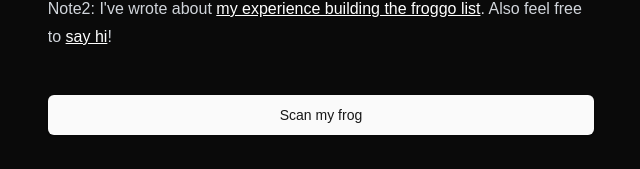
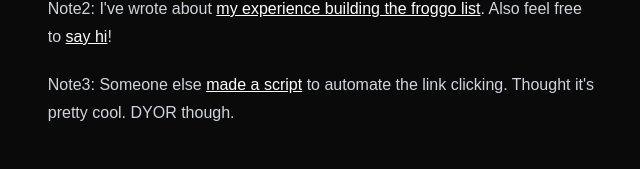
Before and after one commit to yehjxraymond/frog, a Next.js app: page / in a window 1280 px wide. Shown: the part 401-570 px from the top of the page, without its empty margins (319-959 px from the left). Built offline with nearby package versions, Linux system fonts and the light colour scheme; no server answers; the database is empty.

Commit message:
feat: linking to script

```diff
--- a/src/components/home.tsx
+++ b/src/components/home.tsx
@@ -92,6 +92,17 @@ export const Home = ({ frogs }: { frogs: Frog[] }) => {
           </Link>
           !
         </p>
+        <p>
+          Note3: Someone else{" "}
+          <Link
+            href="https://github.com/derrix060/frog_collector"
+            target="_blank"
+          >
+            made a script
+          </Link>{" "}
+          to automate the link clicking. Thought it&apos;s pretty cool. DYOR
+          though.
+        </p>
         <div></div>
       </div>
       <Button className="my-6 w-full" size="lg" onClick={toggleScanner}>
```
